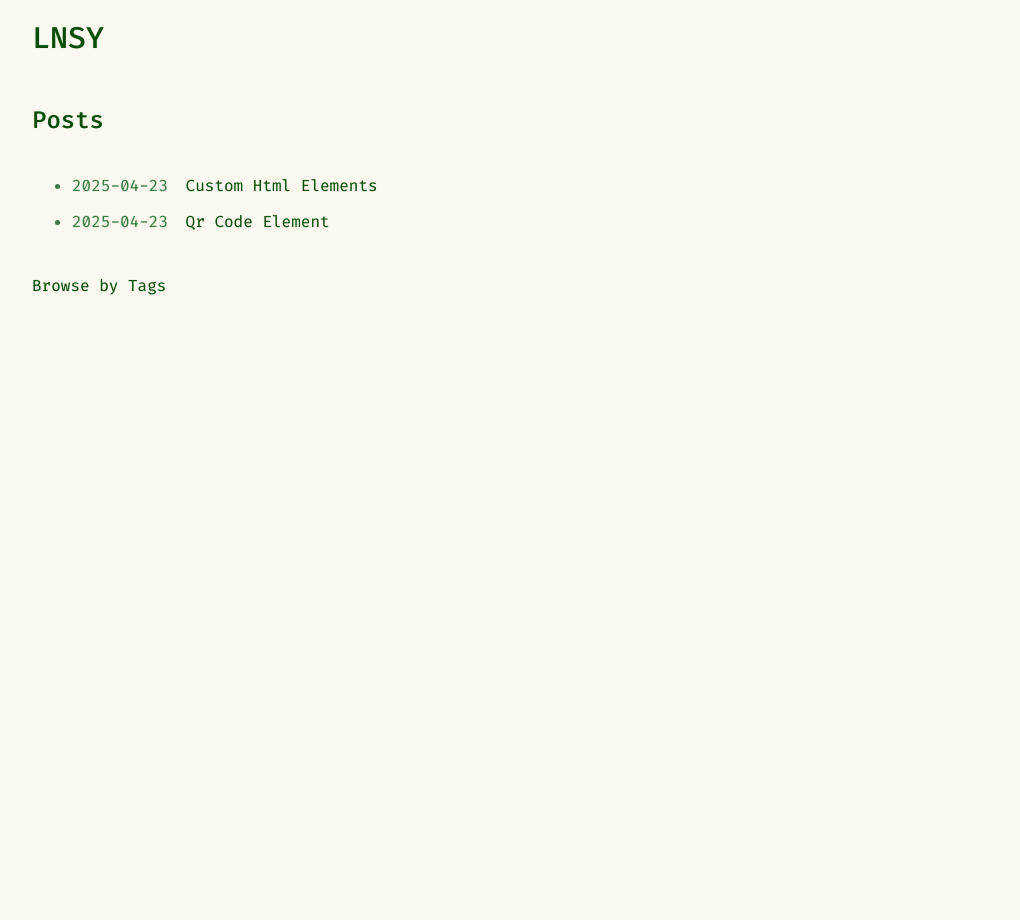
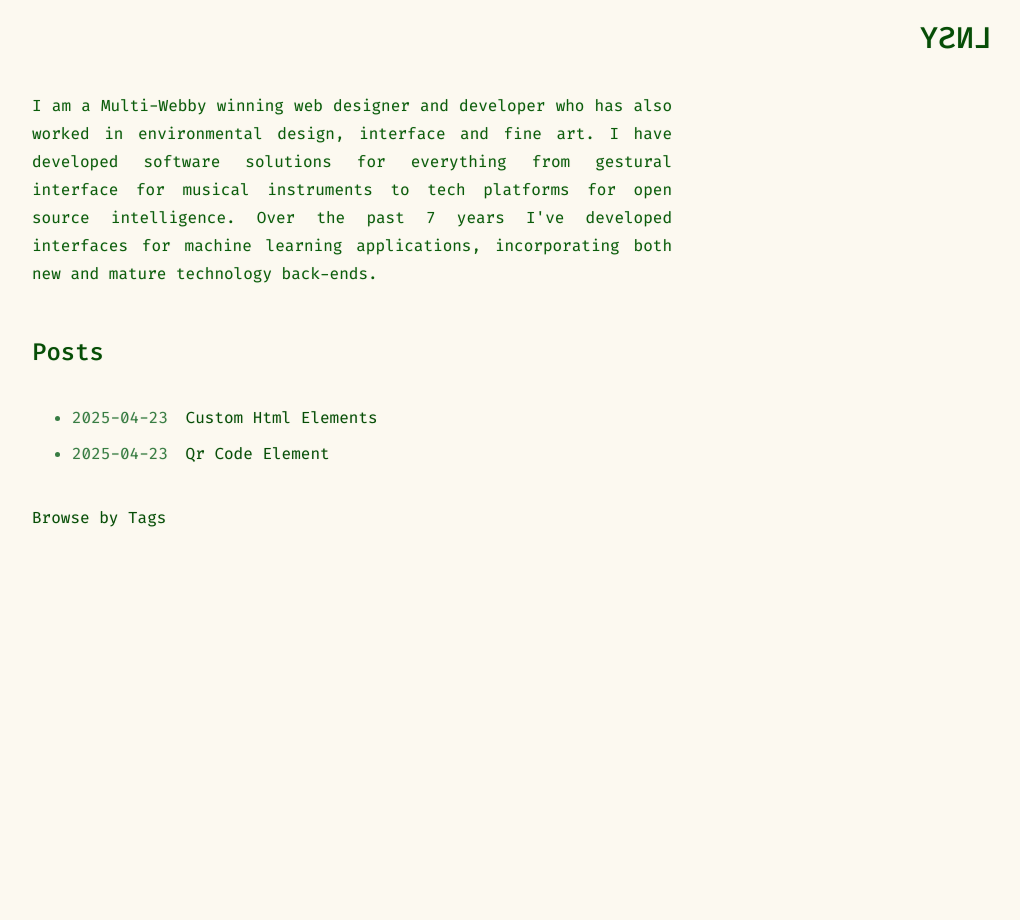
Before and after one commit to lnsy-dev/lnsy-dev.github.io, a Jekyll site: the page built from index.md, in a window 1280 px wide. Shown: the whole page, without its empty margins (128-1148 px from the left). Built offline with Jekyll 4.4.1, drawn with Linux system fonts in a browser that asks for light colours; nearby versions of some CDN libraries; a script that is not in the unit is left out.

Commit message:
updated title

```diff
--- a/_config.yml
+++ b/_config.yml
@@ -20,7 +20,7 @@
 
 title: LNSY
 email: lindsey.mysse@gmail.com
-description: >- # this means to ignore newlines until "baseurl:"
+description: I am a Multi-Webby winning web designer and developer who has also worked in environmental design, interface and fine art. I have developed software solutions for everything from gestural interface for musical instruments to tech platforms for open source intelligence. Over the past 7 years I've developed interfaces for machine learning applications, incorporating both new and mature technology back-ends.
 baseurl: "" # the subpath of your site, e.g. /blog
 url: "https://lnsy-dev.github.io" # the base hostname & protocol for your site, e.g. http://example.com
 github_username:  lnsy-dev
--- a/_layouts/home.html
+++ b/_layouts/home.html
@@ -3,7 +3,7 @@ layout: default
 ---
 
 <header>
-  <h1>{{ site.title }}</h1>
+  <h1 id="logo">{{ site.title }}</h1>
   {% if site.description %}
     <p>{{ site.description }}</p>
   {% endif %}
--- a/assets/custom.css
+++ b/assets/custom.css
@@ -66,10 +66,23 @@ html, body {
   text-shadow: var(--text-shadow) !important;
 }
 
+header p {
+  width: 40em;
+  text-align: justify;
+}
+
 /* Post list styling */
 main ul li {
   margin-bottom: 0.5rem;
 }
+
+#logo {
+  transform: rotateY(180deg);
+  left: 0px;
+  top:0px;
+  display: block;
+}
+
 
 main ul li span {
   color: var(--text-muted);
```
